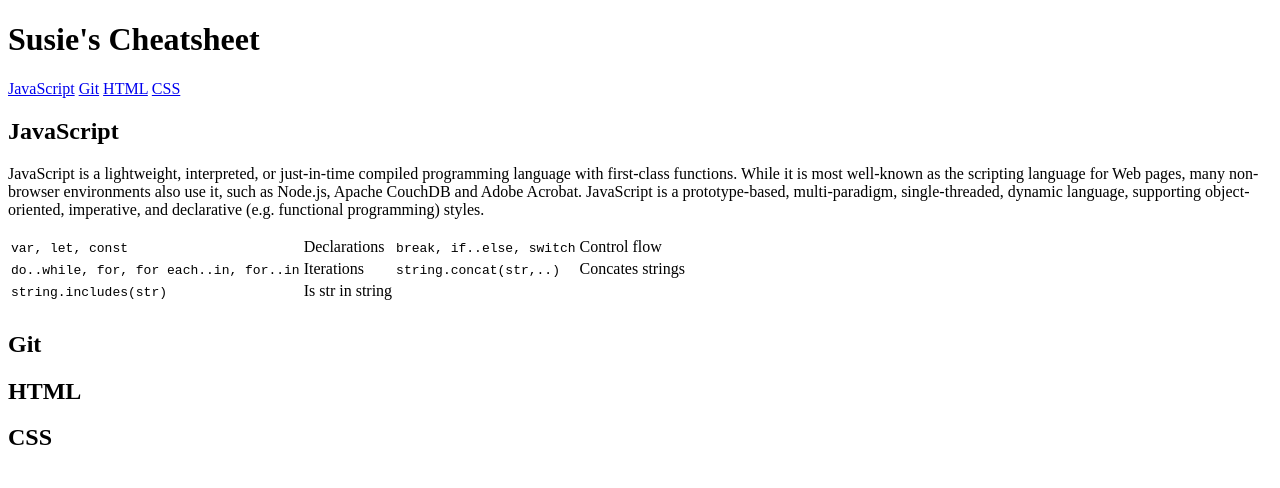
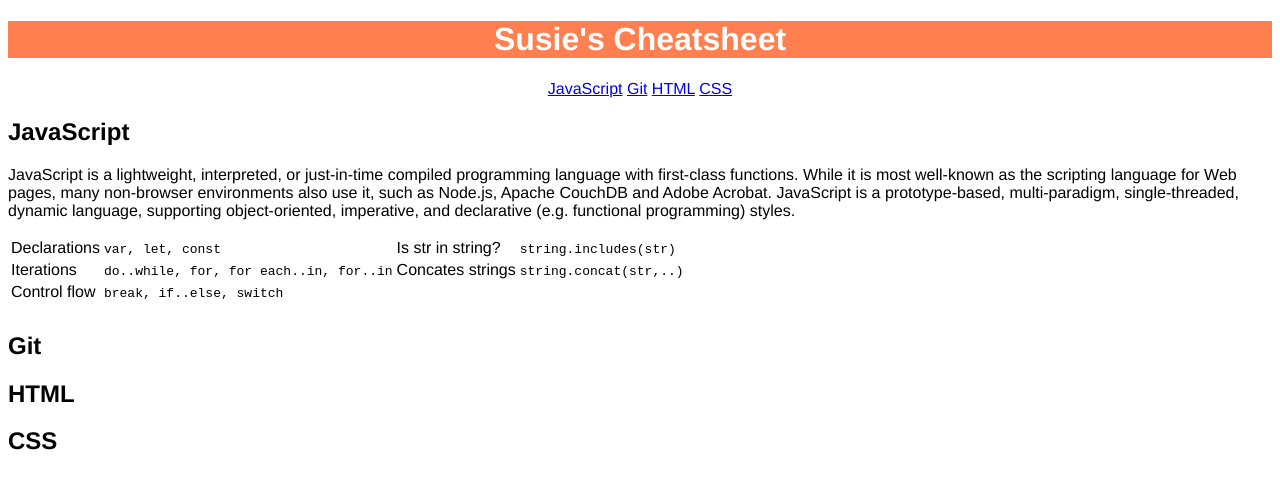
Before and after one commit to susie9393/cheatsheet, a plain HTML site: page index.html in a window 1280 px wide. Drawn offline with Linux system fonts and the light colour scheme.

Commit message:
Update index.html

```diff
--- a/index.html
+++ b/index.html
@@ -2,36 +2,38 @@
 <html>
     <head>
         <title>Susie's Cheatsheet</title>
+        <link rel="stylesheet" href="styles.css">
     </head>
 
     <body>
+        <header>
         <h1>Susie's Cheatsheet</h1>
-
         <nav>
             <a href="#javascript">JavaScript</a>
             <a href="#git">Git</a>
             <a href="#html">HTML</a>
             <a href="#css">CSS</a>
         </nav>
+        </header>
 
         <h2 id="javascript">JavaScript</h2>
         <p>JavaScript is a lightweight, interpreted, or just-in-time compiled programming language with first-class functions. While it is most well-known as the scripting language for Web pages, many non-browser environments also use it, such as Node.js, Apache CouchDB and Adobe Acrobat. JavaScript is a prototype-based, multi-paradigm, single-threaded, dynamic language, supporting object-oriented, imperative, and declarative (e.g. functional programming) styles.</p>
         <table>
             <tr>
+                <td>Declarations</td>
                 <td><code>var, let, const</code></td>
-                <td>Declarations</td>
-                <td><code>break, if..else, switch</code></td>
-                <td>Control flow</td>
+                <td>Is str in string?</td>
+                <td><code>string.includes(str)</code></td>
             </tr>
             <tr>
+                <td>Iterations</td>
                 <td><code>do..while, for, for each..in, for..in</code></td>
-                <td>Iterations</td>
+                <td>Concates strings</td>
                 <td><code>string.concat(str,..)</code></td>
-                <td>Concates strings</td>
             </tr>
             <tr>
-                <td><code>string.includes(str)</code></td>
-                <td>Is str in string</td>
+                <td>Control flow</td>
+                <td><code>break, if..else, switch</code></td>
                 <td></td>
                 <td></td>
             </tr>
```
